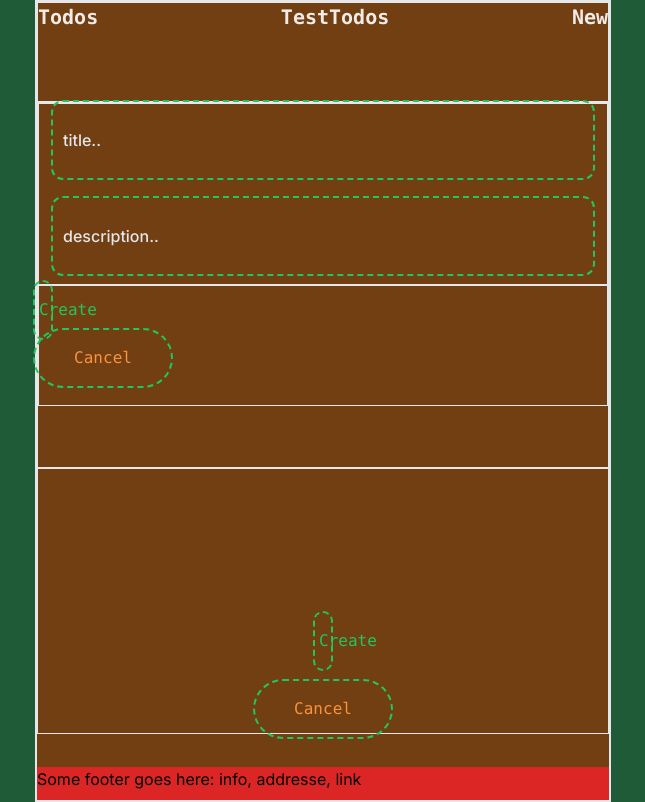
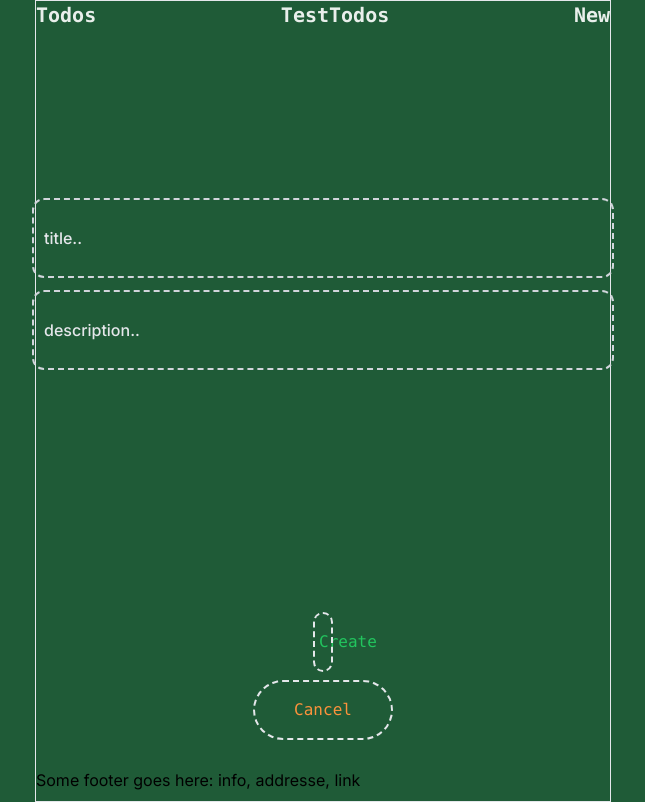
Before and after one commit to nkped/regular-todo, a Next.js app: page /addTodo in a window 1280 px wide. Shown: the whole page, without its empty margins (317-962 px from the left). Built offline with nearby package versions, Linux system fonts and the light colour scheme.

Commit message:
change outlines

```diff
--- a/app/(clientsegments)/addTodo/page.js
+++ b/app/(clientsegments)/addTodo/page.js
@@ -38,37 +38,28 @@ export default function AddTodo() {
     }
 
     return(
-        <div className="w-full h-full" >
-            <main className="h-2/4 border" >
-            <form className="flex flex-col px-4 text-gray-100" onSubmit={(e) => handleSubmit(e)}>
+        <form className="flex flex-col gap-5 text-gray-100" onSubmit={(e) => handleSubmit(e)}>
 
             <input
-                className="px-2 py-6 font-medium placeholder-gray-200 bg-transparent rounded-lg outline-2 outline-green-500 outline-dashed outline-offset-2 hover:outline-offset-0 hover:placeholder-slate-300"
+                className="px-2 py-6 font-medium placeholder-gray-200 bg-transparent rounded-lg outline-gray-300 outline-2 outline-dashed outline-offset-2 hover:outline-offset-0 hover:placeholder-slate-300"
                 type="text"
                 placeholder="title.."
                 value={title}
                 onChange={(e) => setTitle(e.target.value)}
                 />
             <input
-                className="px-2 py-6 mt-6 font-medium placeholder-gray-200 bg-transparent rounded-lg outline-2 outline-green-500 outline-dashed outline-offset-2 hover:outline-offset-0 hover:placeholder-slate-300"
+                className="px-2 py-6 font-medium placeholder-gray-200 bg-transparent rounded-lg outline-gray-300 outline-2 outline-dashed outline-offset-2 hover:outline-offset-0 hover:placeholder-slate-300"
                 type="text"
                 placeholder="description.."
                 value={description}
                 onChange={(e) => setDescription(e.target.value)}
                 />
                 </form>
-            </main>
-            <div className="flex flex-col /* h-1/3 */ border" >
-                <AddBtn />
-                <CancelBtn />
-                </div>
-                </div>
-
     )
 }
 
-/* OLD ADD TODO BTN:
-   <button className="py-4 mt-3 font-bold text-white bg-green-400 rounded-md border border-green-500 hover:shadow-md hover:font-extrabold" type="submit">Add Todo</button> */
+{/* OLD ADD TODO BTN:
+   <button className="py-4 mt-3 font-bold text-white bg-green-400 rounded-md border border-green-500 hover:shadow-md hover:font-extrabold" type="submit">Add Todo</button>
 
-   /* INPUT OLD:
-   className="px-2 py-4 rounded-md border border-slate-300 bg-slate-50 hover:placeholder-slate-300" */
+   INPUT OLD:
+   className="px-2 py-4 rounded-md border border-slate-300 bg-slate-50 hover:placeholder-slate-300" */ }
--- a/app/(clientsegments)/layout.js
+++ b/app/(clientsegments)/layout.js
@@ -9,18 +9,18 @@ export const metadata = {
 
 export default function ClientLayout({ children }) {
   return (
-          <div className='grid grid-flow-row h-screen bg-yellow-900 border grid-rows-24 grid-cols-24'>
+          <div className='grid grid-flow-row h-screen grid-rows-24 grid-cols-24'>
 
-            <div className='row-start-1 row-end-4 border col-span-24'>
+            <div className='row-start-1 row-end-4 col-span-24'>
               <Navbar />
             </div>
-            <div className='flex flex-col row-start-4 justify-center border col-span-24 row-end-15'>   {children}
+            <div className='flex flex-col row-start-4 justify-center col-span-24 row-end-15'>   {children}
             </div>
-            <div className='flex flex-col gap-5 justify-end items-center border col-span-24 row-start-15 row-end-23'>
+            <div className='flex flex-col gap-5 justify-end items-center col-span-24 row-start-15 row-end-23'>
               <AddBtn />
               <CancelBtn />
             </div>
-            <div className='bg-red-600 col-span-24 row-start-24 row-end-25'>
+            <div className='col-span-24 row-start-24 row-end-25'>
             <Footer />
             </div>
           </div>
--- a/app/components/Buttons.js
+++ b/app/components/Buttons.js
@@ -3,13 +3,13 @@
 export function CancelBtn() {
 
     return(
-        <button className="py-3 w-32 font-mono font-medium text-orange-400 bg-transparent rounded-full hover:bg-green-500 hover:text-white outline-dashed outline-offset-4 outline-2 hover:outline-offset-0 outline-green-500 hover:font-extrabold">Cancel</button>
+        <button className="py-3 w-32 font-mono font-medium text-orange-400 bg-transparent rounded-full hover:bg-green-500 hover:text-white outline-dashed outline-offset-4 outline-2 hover:outline-offset-0 outline-gray-200 hover:font-extrabold hover:outline-white">Cancel</button>
     )
 }
 
 export function AddBtn() {
     return(
-        <button type="submit" className="py-3 w-32 font-mono font-medium text-green-500 bg-transparent rounded-full max-w-2 hover:bg-green-500 hover:text-white outline-dashed outline-2 outline-offset-4 outline-green-500 hover:outline-offset-0 hover:font-extrabold">Create</button>
+        <button type="submit" className="py-3 w-32 font-mono font-medium text-green-500 bg-transparent rounded-full max-w-2 hover:bg-green-500 hover:text-white outline-dashed outline-2 outline-offset-4 outline-gray-200 hover:outline-offset-0 hover:font-extrabold hover:outline-white">Create</button>
     )
 }
 
--- a/app/components/EditTodo.js
+++ b/app/components/EditTodo.js
@@ -35,7 +35,7 @@ export default function EditTodo({ id, title, description }) {
     return (
         <form className="flex flex-col gap-3 px-4" onSubmit={handleUpdate}>
             <input
-                className="px-2 py-4 mt-8 rounded-md border border-slate-300 bg-slate-50 hover:placeholder-slate-300"
+                className="px-2 py-6 rounded-md border border-slate-300 bg-slate-50 hover:placeholder-slate-300"
                 type="text"
                 placeholder={title}
                 value={newTitle}
```
